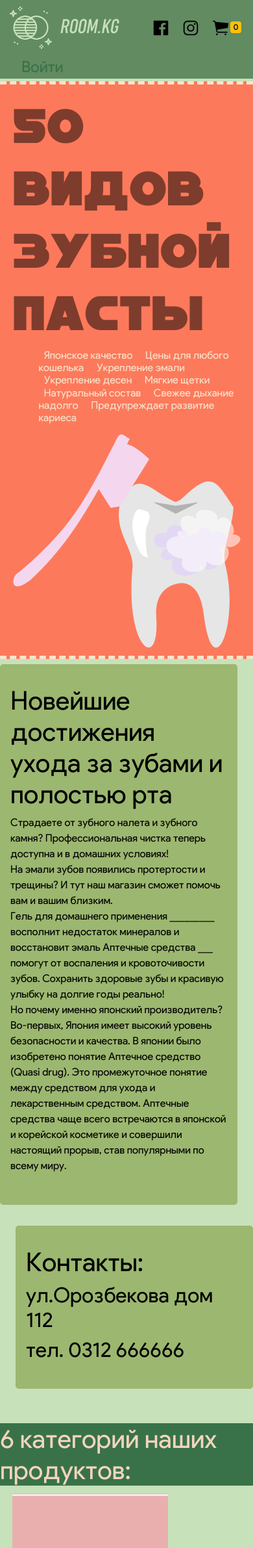
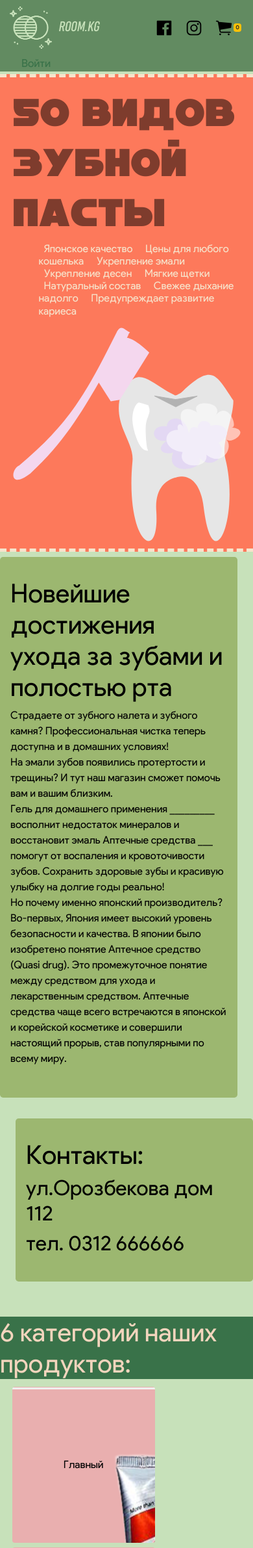
Before and after one commit to skainrusak/toothpaste, a PHP site: page /index.php in a window 390 px wide. Shown: the top 2382 px of the page at 65% size. Run offline with PHP 8.4, Linux system fonts and the light colour scheme; some libraries are stand-ins or nearby versions.

Commit message:
added some media queries for index page

```diff
--- a/index.css
+++ b/index.css
@@ -8,9 +8,6 @@ body {
     font-family: "ProductSans";
 }
 
-.container {
-    min-height: 10em;
-}
 .navbar {
     background-color:  #628B61;
     color:  #C7E1BA;
@@ -141,6 +138,23 @@ footer {
     background-color: #397249;
 }
 
+@media only screen and (max-width: 767px) {
+    .navbar {
+        font-size: 0.7em;
+    }
+    .bigbannertext {
+        font-size: 4em;
+    }
+
+    .menu {
+        width: 220px;
+    }
+
+    p {
+        font-size: 1em;
+    }
+}
+
 
   @media only screen and (max-width : 480px) {
     .subscribe_window{
```
